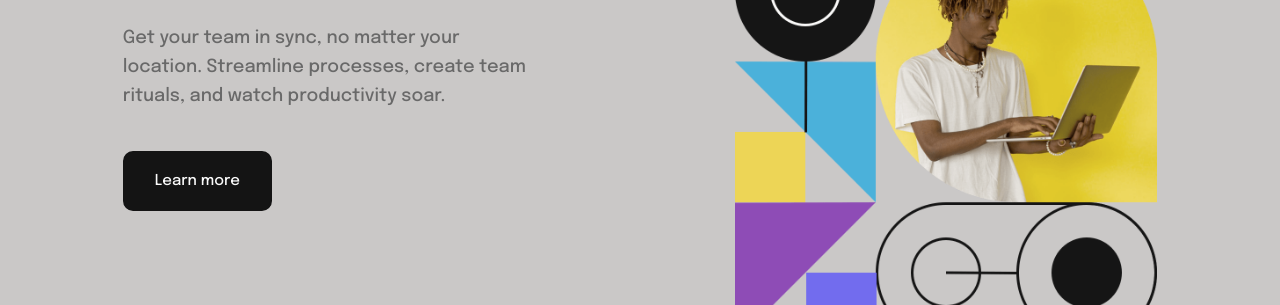
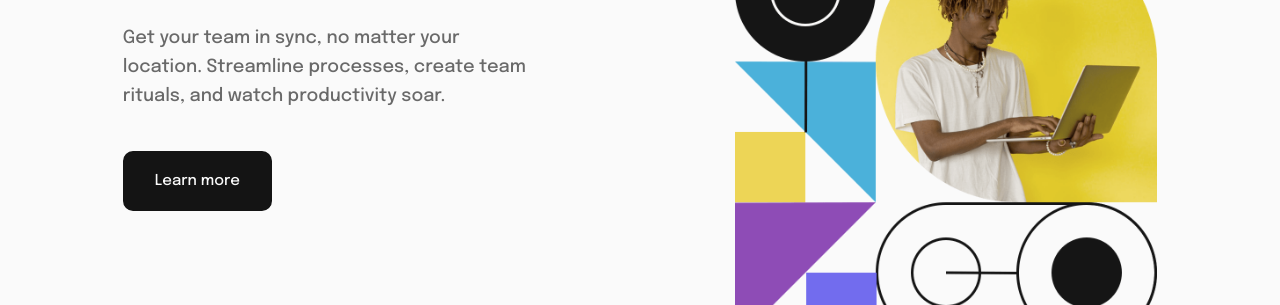
Before and after one commit to Yavanha/intro-layout, a plain HTML site: page index.html in a window 1280 px wide. Shown: the part 363-668 px from the top of the page. Drawn offline with Linux system fonts and the light colour scheme.

Commit message:
Fixed background color

```diff
--- a/style.css
+++ b/style.css
@@ -24,7 +24,7 @@ html {
 }
 
 body {
-    background-color: #cac8c7
+    background-color: var(--almost-white)
 }
 
 p {
```
